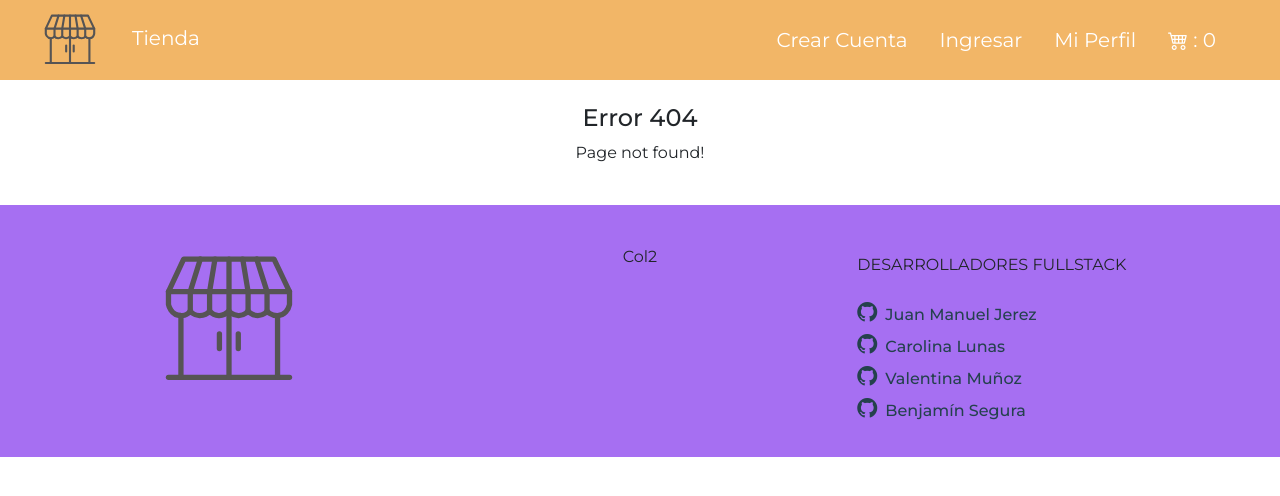
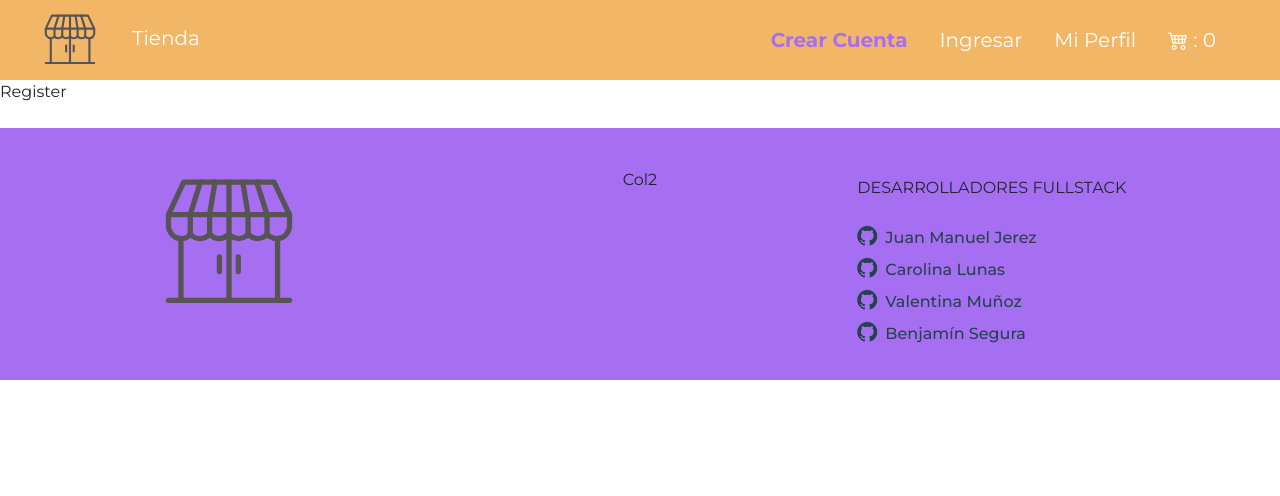
Before and after one commit to carolinalunasfarah/marketplace-frontend-react-user, a React (Vite) app in the folder frontend/: page /registro in a window 1280 px wide. Before the commit this address had no page. Shown: the top 496 px of the page. Built offline with nearby package versions, Linux system fonts and the light colour scheme.

Commit message:
change name routes

```diff
--- a/frontend/src/App.jsx
+++ b/frontend/src/App.jsx
@@ -44,8 +44,8 @@ const App = () => {
                     <Route path="mis-compras" element={<UserPurchases />} />
                     <Route path="mis-ventas" element={<UserSells />} />
                 </Route>
-                <Route path="/login" element={<Login />} />
-                <Route path="/register" element={<Register />} />
+                <Route path="/inicia-sesion" element={<Login />} />
+                <Route path="/registro" element={<Register />} />
                 <Route path="*" element={<Error404 />} />
             </Routes>
 
--- a/frontend/src/components/Navigation.jsx
+++ b/frontend/src/components/Navigation.jsx
@@ -34,16 +34,16 @@ const Navigation = () => {
                     </NavLink>
                 </section>
                 <section>
-                    <NavLink className={activeClass} to="/register">
+                    <NavLink className={activeClass} to="/registro">
                         Crear Cuenta
                     </NavLink>
-                    <NavLink className={activeClass} to="/login">
+                    <NavLink className={activeClass} to="/inicia-sesion">
                         Ingresar
                     </NavLink>
                     <NavLink className={activeClass} to="/mi-perfil/1">
                         Mi Perfil
                     </NavLink>
-                    <NavLink className={activeClass} to="/cart">
+                    <NavLink className={activeClass} to="/carrito">
                     <i className="bi bi-cart4"></i> : {totalToPay}
                     </NavLink>
                 </section>
```
